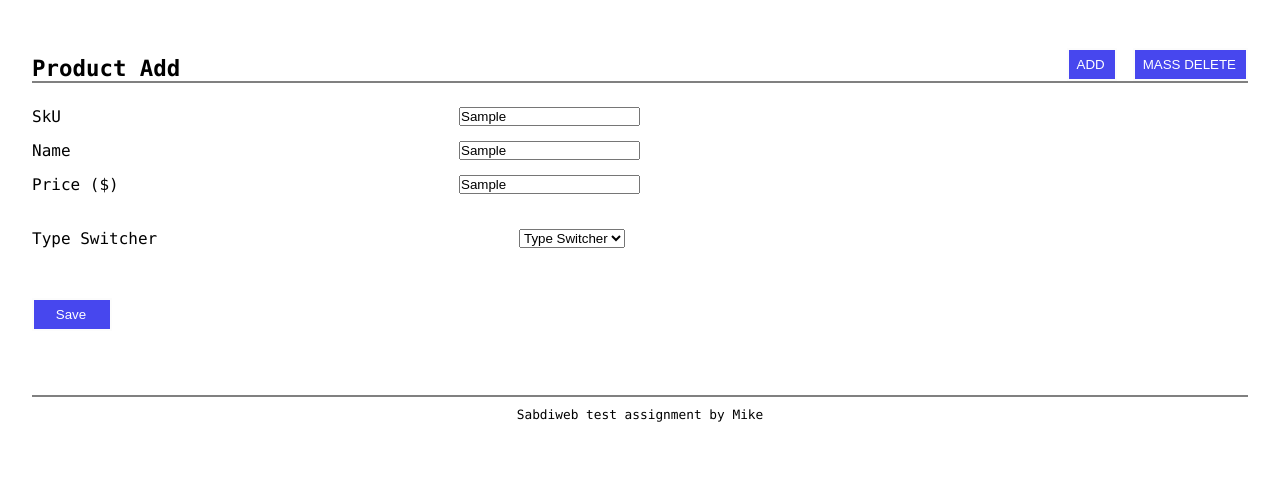
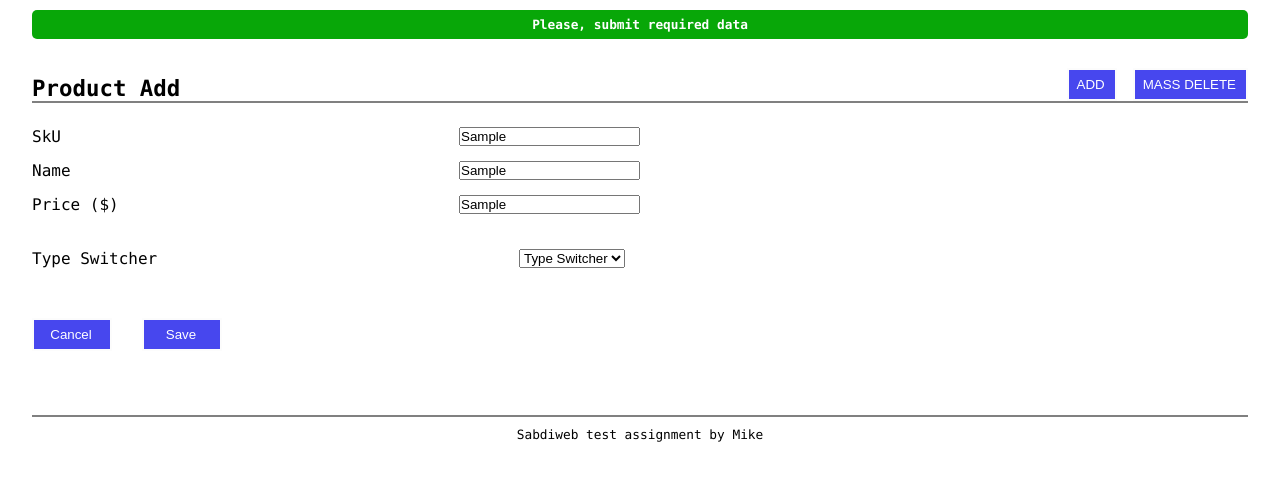
Before and after one commit to codewithmike01/Mini-ecommerce-Front-end-junior, a React (Create React App) app: page /add-product in a window 1280 px wide. Both pictures are taken after typing "Sample", "Sample", "Sample" into the empty fields and a click on the button "Save". Shown: the top 480 px of the page. Built offline with nearby package versions, Linux system fonts and the light colour scheme.

Commit message:
Add isEmpty function check

```diff
--- a/src/components/addProduct/Form.js
+++ b/src/components/addProduct/Form.js
@@ -3,7 +3,13 @@ import styled from 'styled-components';
 import BookForm from './formUtils/BookForm';
 import DvdForm from './formUtils/DvdForm';
 import FunitureForm from './formUtils/FunitureForm';
-import selectedFormItem, { getFormValue } from './formUtils/Ultils';
+import selectedFormItem, {
+  getFormValue,
+  isEmpty,
+  validateData,
+} from './formUtils/Ultils';
+import { useNavigate } from 'react-router-dom';
+import Notification from '../feature/Notification';
 
 function Form() {
   const noItemShown = {
@@ -12,7 +18,12 @@ function Form() {
     Book: false,
   };
 
+  const navigate = useNavigate();
   const [state, setState] = useState(noItemShown);
+  const [notice, setNotice] = useState({
+    show: false,
+    message: '',
+  });
 
   const formSelect = (e) => {
     const itemSelected = e.target.value;
@@ -46,11 +57,29 @@ function Form() {
   const handleSubmit = (e) => {
     e.preventDefault();
     const selectedValue = selectedFormItem(state);
-    const submitForm = getFormValue(selectedValue, e);
-    console.log(submitForm);
+    const formData = getFormValue(selectedValue, e);
+    const isEmptyReponse = isEmpty(formData);
+
+    if (isEmptyReponse[0] === true) {
+      setNotice(() => ({
+        show: isEmptyReponse[0],
+        message: isEmptyReponse[1],
+      }));
+
+      setTimeout(() => {
+        setNotice(() => ({
+          ...notice,
+          show: false,
+        }));
+      }, 5000);
+    } else {
+      validateData(formData);
+    }
   };
 
   return (
+    <>
+      <Notification message={notice['message']} show={notice['show']} />
       <Container>
         <form
           className="product-form flex column"
@@ -58,17 +87,17 @@ function Form() {
         >
           <div className="form-item flex j-between">
             <label>SkU</label>
-          <input type="text" name="sku" id="sku" required />
+            <input type="text" name="sku" id="sku" />
           </div>
 
           <div className="form-item flex j-between">
             <label>Name</label>
-          <input type="text" name="name" id="name" required />
+            <input type="text" name="name" id="name" />
           </div>
 
           <div className="form-item flex j-between">
             <label>Price ($)</label>
-          <input type="text" name="price" id="price" required />
+            <input type="text" name="price" id="price" />
           </div>
 
           <div className=" switcher form-item flex j-between">
@@ -101,11 +130,22 @@ function Form() {
             </div>
           </section>
 
-        <button type="submit" title="SAVE" className="button">
+          <div className="form-buttons flex">
+            <button
+              type="button"
+              className="button"
+              onClick={() => navigate('/')}
+            >
+              Cancel
+            </button>
+
+            <button type="submit" className="button">
               Save
             </button>
+          </div>
         </form>
       </Container>
+    </>
   );
 }
 
@@ -137,8 +177,11 @@ const Container = styled.div`
       padding-left: 2px;
     }
 
+    .form-buttons {
+      gap: 30px;
       .button {
         width: 80px;
       }
     }
+  }
 `;
--- a/src/components/addProduct/formUtils/BookForm.js
+++ b/src/components/addProduct/formUtils/BookForm.js
@@ -8,7 +8,9 @@ function BookForm() {
         <label>Weight (KG) </label>
         <input type="text" id="book" name="book" />
       </div>
-      <p>Please Provide Weight</p>
+      <p>
+        <span className="very-imp">*</span>Please Provide Weight
+      </p>
     </Container>
   );
 }
--- a/src/components/addProduct/formUtils/DvdForm.js
+++ b/src/components/addProduct/formUtils/DvdForm.js
@@ -8,7 +8,9 @@ function DvdForm() {
         <label>Size (MB) </label>
         <input type="text" id="DVD" name="DVD" />
       </div>
-      <p>Please Provide Size</p>
+      <p>
+        <span className="very-imp">*</span>Please Provide Size
+      </p>
     </Container>
   );
 }
--- a/src/components/addProduct/formUtils/FunitureForm.js
+++ b/src/components/addProduct/formUtils/FunitureForm.js
@@ -17,7 +17,10 @@ function FunitureForm() {
         <input type="text" id="length" name="length" />
       </div>
 
-      <p>Please Provide dimensions in HxWxL</p>
+      <p>
+        {' '}
+        <span className="very-imp">*</span>Please Provide dimensions in HxWxL
+      </p>
     </Container>
   );
 }
--- a/src/components/addProduct/formUtils/Ultils.js
+++ b/src/components/addProduct/formUtils/Ultils.js
@@ -1,3 +1,4 @@
+// SelectedFormItem for Form Switcher
 const selectedFormItem = (state) => {
   let selectedValue = '';
   for (const key in state) {
@@ -8,6 +9,7 @@ const selectedFormItem = (state) => {
   return selectedValue;
 };
 
+// getFormValue and format properly
 export const getFormValue = (selectedValue, e) => {
   const defaultFormValues = {
     sku: e.target.sku.value,
@@ -39,4 +41,26 @@ export const getFormValue = (selectedValue, e) => {
   }
 };
 
+// Empty form checker
+export const isEmpty = (inputValue) => {
+  // Base case
+  if (Object.keys(inputValue).length === 0) {
+    return [true, 'Please, submit required data'];
+  }
+
+  for (const val in inputValue) {
+    if (inputValue[val] === '') {
+      return [true, 'Please, submit required data'];
+    }
+  }
+
+  return [false, ''];
+};
+
+// Validate date type
+
+export const validateData = (data) => {
+  console.log(data);
+};
+
 export default selectedFormItem;
--- a/src/components/feature/Header.js
+++ b/src/components/feature/Header.js
@@ -26,6 +26,7 @@ function Header({ headingText }) {
 export default Header;
 const Container = styled.div`
   padding-top: 3rem;
+  margin-top: 20px;
 
   .header-items {
     align-items: flex-end;
--- /dev/null
+++ b/src/components/feature/Notification.js
@@ -0,0 +1,25 @@
+import React from 'react';
+import styled from 'styled-components';
+
+function Notification({ message, show }) {
+  return (
+    <Container show={show}>
+      <p>{message}</p>
+    </Container>
+  );
+}
+
+export default Notification;
+const Container = styled.div`
+  width: 95%;
+  text-align: center;
+  border-radius: 5px;
+  background-color: rgb(8, 167, 8);
+  color: #fff;
+  font-weight: bold;
+  padding: 7px 0;
+  position: absolute;
+  top: 10px;
+
+  display: ${({ show }) => (show ? 'block' : 'none')};
+`;
--- a/src/index.css
+++ b/src/index.css
@@ -65,3 +65,8 @@ p {
 .form-item {
   width: 50%;
 }
+
+.very-imp {
+  color: red;
+  font-size: 15px;
+}
```
Lines whose indentation alone changed are shown as unchanged.
